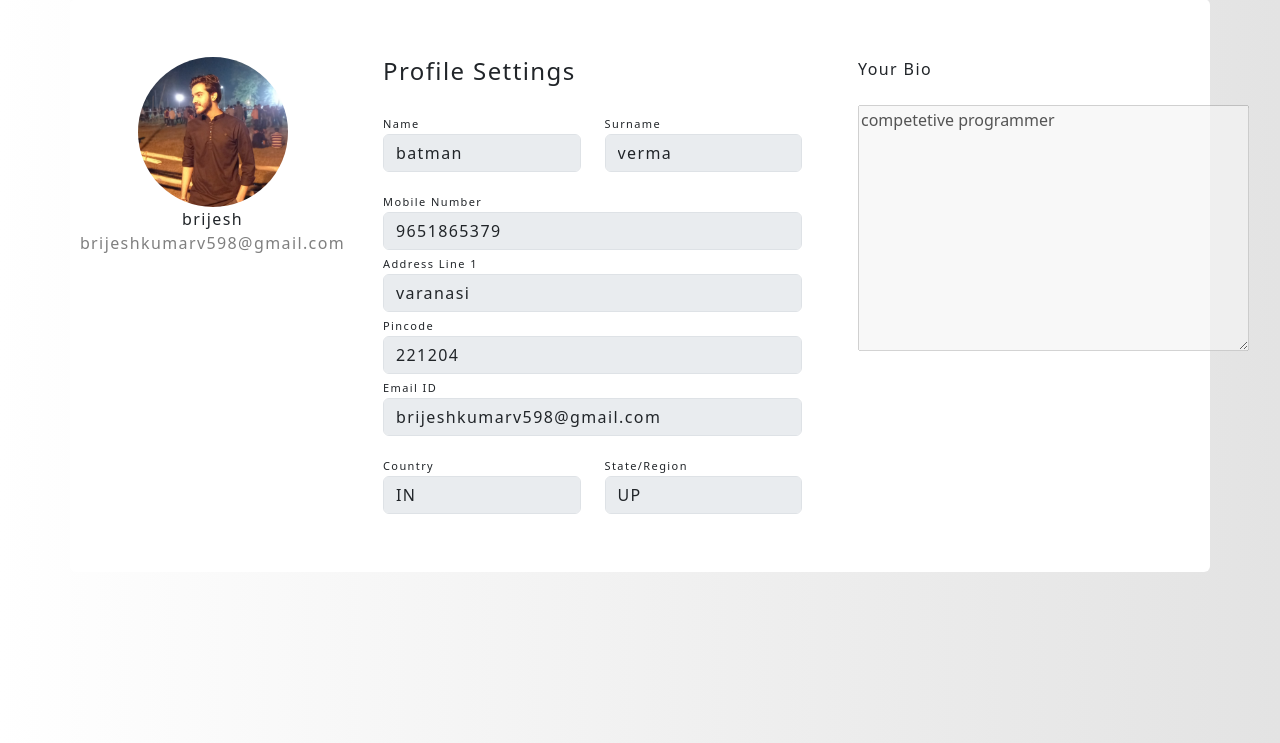
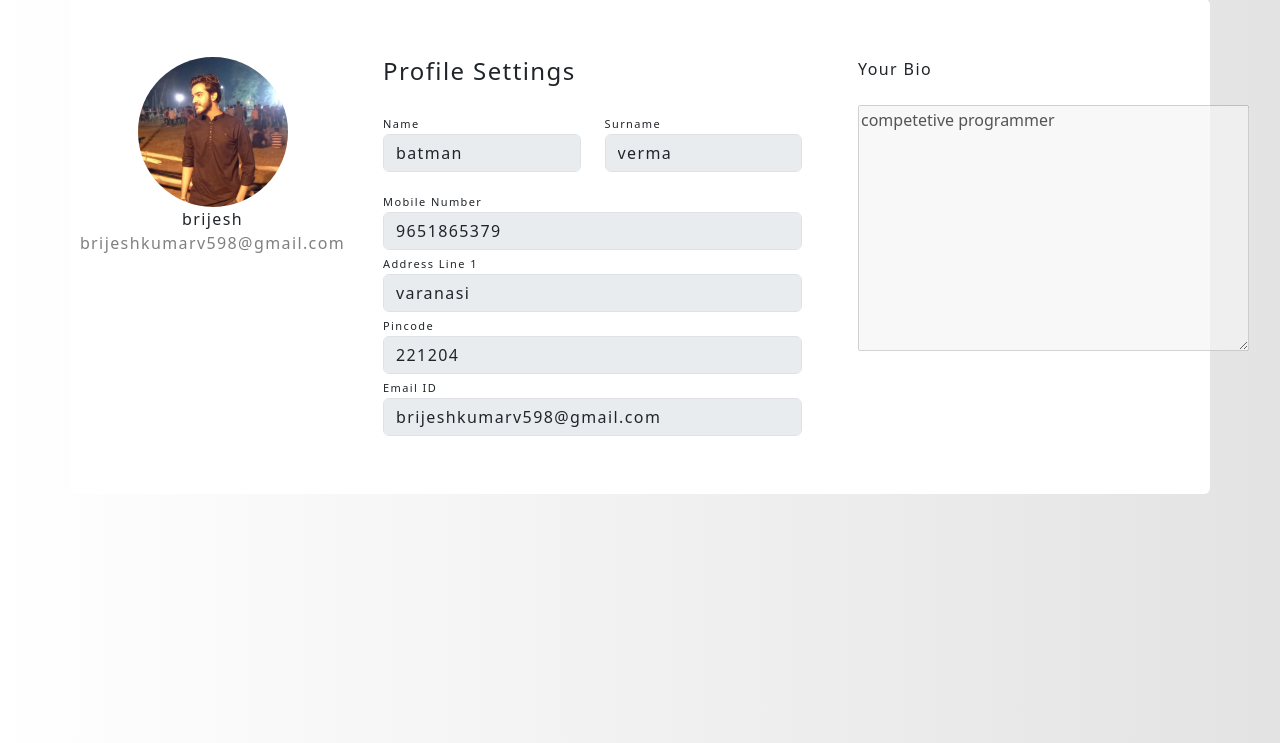
Before and after one commit to Brijesh-26/ablog, a Django app: page /authentication/viewprofile/1/ in a window 1280 px wide. Shown: the part 57-800 px from the top of the page. Run offline with Django 4.2, Linux system fonts and the light colour scheme; data comes from the database, SQL or seed files in the repository; both versions use the stored data as it was before the commit.

Commit message:
removed state

```diff
--- a/authblog/models.py
+++ b/authblog/models.py
@@ -12,8 +12,6 @@ class Profile(models.Model):
     userimage= models.ImageField(null=True, blank=True, upload_to='image/profile')
     address= models.CharField(max_length=100)
     pincode= models.IntegerField()
-    country = CountryField()
-    state = INStateField()
     bio= models.TextField(max_length=1000)
 
 
--- a/authblog/views.py
+++ b/authblog/views.py
@@ -69,15 +69,11 @@ def editProfile(request, user_id):
         phonenumber= request.POST['phoneno']
         address= request.POST['address']
         pincode= request.POST['pincode']
-        country= request.POST['country']
-        state= request.POST['state']
         bio= request.POST['bio']
 
         profile.phonenumber= phonenumber
         profile.address= address
         profile.pincode= pincode
-        profile.country= country
-        profile.state = state
         profile.bio= bio
         profile.save()
         print('saved')
--- a/templates/view_profile.html
+++ b/templates/view_profile.html
@@ -56,14 +56,6 @@
                                 <label class="labels">Email ID</label>
                                 <input name= "email"type="text" disabled value= "{{user.email}}"class="form-control" placeholder="enter email id" value=""></div>
                         </div>
-                        <div class="row mt-3">
-                            <div class="col-md-6">
-                                <label class="labels">Country</label>
-                                <input name= "country"type="text" disabled class="form-control" placeholder="country" value="{{user.profile.country}}"></div>
-                            <div class="col-md-6">
-                                <label class="labels">State/Region</label>
-                                <input name= "state"type="text" disabled class="form-control" value="{{user.profile.state}}" placeholder="state"></div>
-                        </div>
 
 
                     </div>
```
Also changed, not shown: authblog/migrations/0005_remove_profile_country_remove_profile_state.py (added), db.sqlite3.
